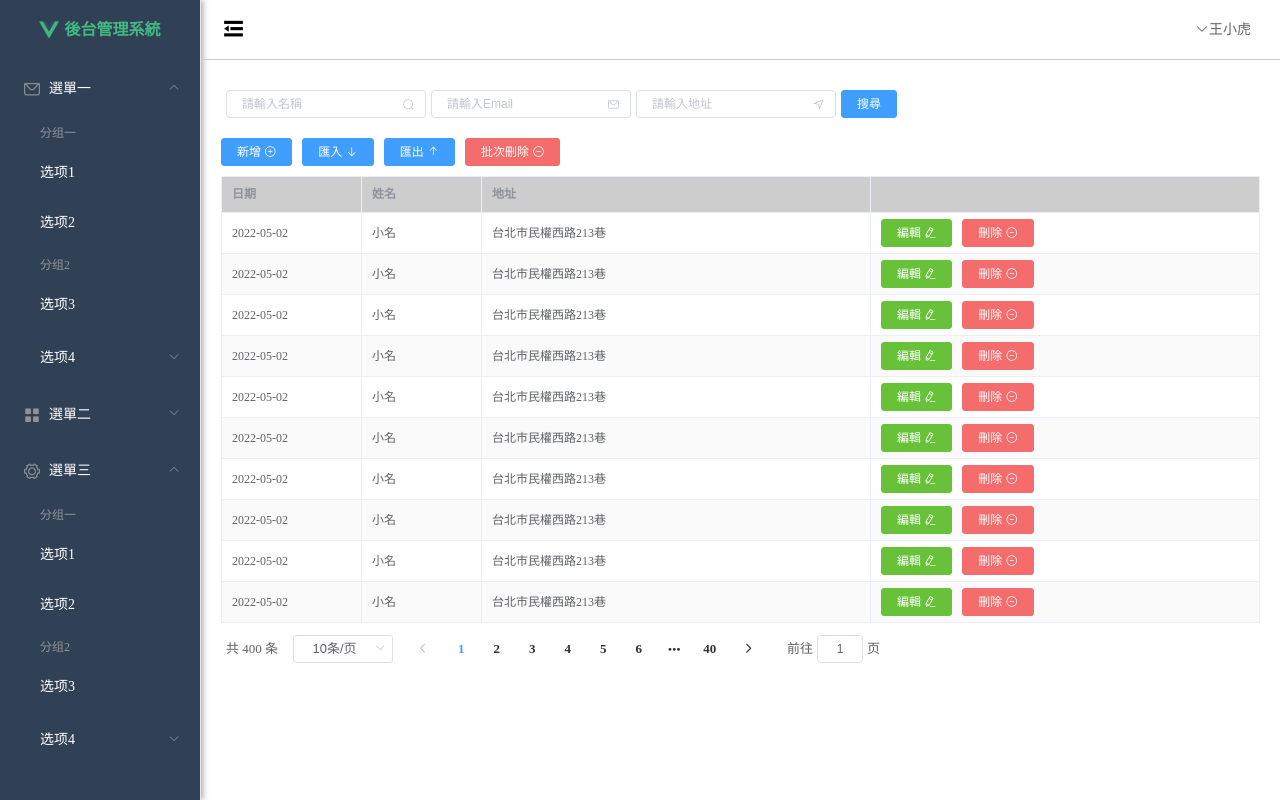
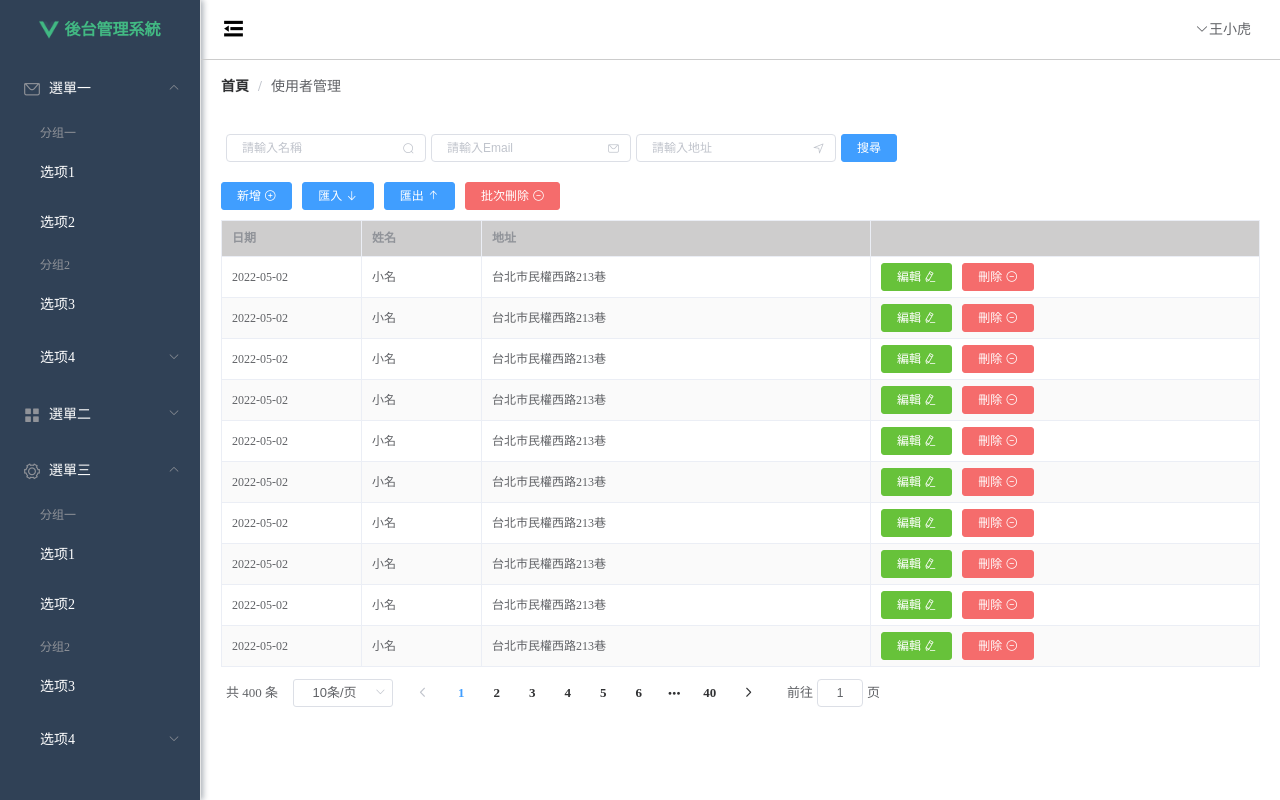
Before and after one commit to cheng106/BackendVue, a Vue app: page / in a window 1280 px wide. Built offline with nearby package versions, Linux system fonts and the light colour scheme.

Commit message:
feat: add breadcrumb

```diff
--- a/src/views/HomeView.vue
+++ b/src/views/HomeView.vue
@@ -84,6 +84,13 @@
       </el-header>
 
       <el-main>
+
+        <div style="margin-bottom: 30px">
+          <el-breadcrumb separator="/">
+            <el-breadcrumb-item :to="{path:'/'}">首頁</el-breadcrumb-item>
+            <el-breadcrumb-item>使用者管理</el-breadcrumb-item>
+          </el-breadcrumb>
+        </div>
 
         <div style="padding: 10px 0">
           <el-input style="width: 200px" placeholder="請輸入名稱" suffix-icon="el-icon-search" class="ml-5"></el-input>
```
